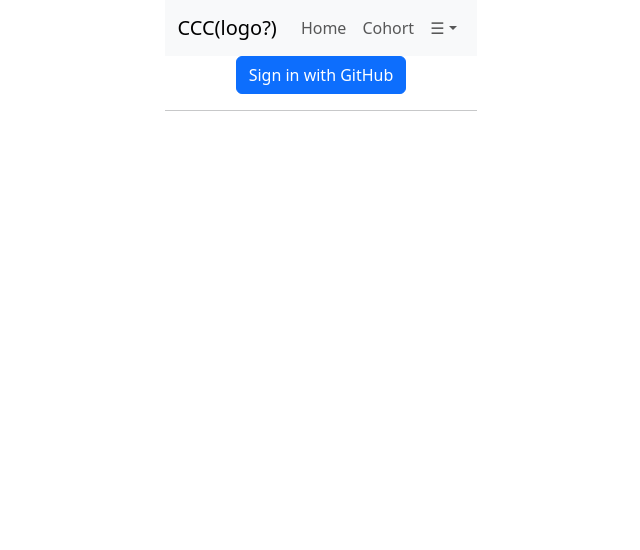
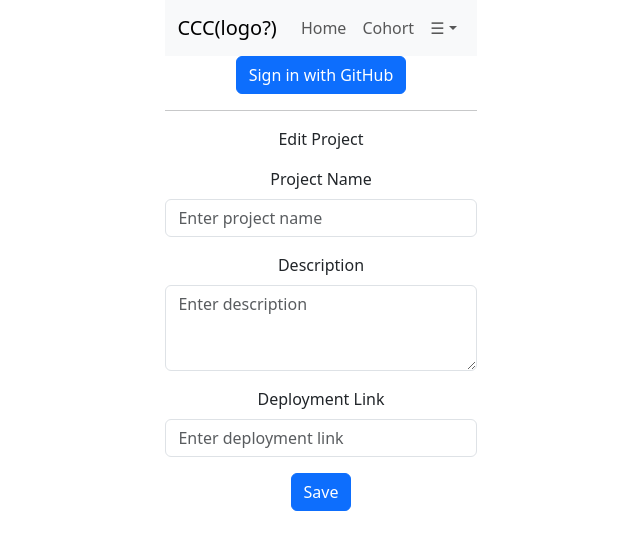
Before and after one commit to TKittow/Unit3_Project_CrashCourseCollective_Frontend, a React (Create React App) app: page /editprojectpage in a window 1280 px wide. Shown: the top 550 px of the page, without its empty margins (319-959 px from the left). Built offline with nearby package versions, Linux system fonts and the light colour scheme; no server answers.

Commit message:
Thursday morning

```diff
--- a/src/App.js
+++ b/src/App.js
@@ -6,6 +6,7 @@ import CohortPage from './pages/CohortPage/CohortPage'
 import ProfilePage from './pages/ProfilePage/ProfilePage'
 import EditProfilePage from './pages/EditProfilePage/EditProfilePage'
 import ProjectPage from './pages/ProjectPage/ProjectPage'
+import EditProjectPage from './pages/ProjectPage/EditProjectPage';
 import { Routes, Route } from 'react-router-dom'
 import { useEffect, useState } from 'react'
 import { useUsers } from './context/UserContext'
@@ -154,7 +155,8 @@ async function loginUser() {
             <Route path='/profilepage/:username' element={ <ProfilePage userData={userData} /> } />
             <Route path='/editprofilepage' element={ <EditProfilePage userData={userData}/> } />
             <Route path='/login' />
-            <Route path='/projects/:projectName' element={ <ProjectPage projects={projects} />} />
+            <Route path='/projects/:projectName' element={ <ProjectPage projects={projects} userData={userData}/>} />
+            <Route path='/editprojectpage' element={<EditProjectPage />} />
           </Routes>
 
       </main>
--- a/src/pages/ProfilePage/ProfilePage.jsx
+++ b/src/pages/ProfilePage/ProfilePage.jsx
@@ -9,7 +9,7 @@ import './ProfilePage.css'
 
 
 export default function ProfilePage({ userData }){
-  const { getUserDetails, userDetails, userDetailsF, cohorts, setUserDetails } = useUsers()
+  const { getUserDetails, userDetails, userDetailsF, cohorts } = useUsers()
   const [showModal, setShowModal] = useState(false)
   const { getProjects } = useProjects()
   const { username } = useParams()
--- a/src/pages/ProjectPage/EditProjectPage.jsx
+++ b/src/pages/ProjectPage/EditProjectPage.jsx
@@ -1,7 +1,106 @@
-import React from 'react'
+import { useEffect, useState } from 'react'
+import Button from 'react-bootstrap/Button'
+import Form from 'react-bootstrap/Form'
+import { useParams } from 'react-router-dom'
 
 export default function EditProjectPage() {
+  const { projectId } = useParams()
+  const [projectDetails, setProjectDetails] = useState({
+    projectName: '',
+    description: '',
+    deploymentLink: '',
+  });
+  const [formSubmitted, setFormSubmitted] = useState(false)
+
+  useEffect(() => {
+    // Fetch project details based on projectId
+    fetchProjectDetails(projectId);
+  }, [projectId])
+
+  const fetchProjectDetails = async (projectId) => {
+    try {
+      // Make API call to fetch project details based on projectId
+      const response = await fetch(`/api/projects/${projectId}`) // Update the API endpoint as per your backend
+      if (response.ok) {
+        const data = await response.json()
+        setProjectDetails(data)
+      } else {
+        console.error('Failed to fetch project details')
+      }
+    } catch (error) {
+      console.error('Error fetching project details:', error)
+    }
+  }
+
+  const saveEdit = async (e) => {
+    e.preventDefault()
+    try {
+      // Make API call to save updated project details
+      const response = await fetch(`/api/projects/${projectId}`, {
+        method: 'PUT',
+        headers: {
+          'Content-Type': 'application/json',
+        },
+        body: JSON.stringify(projectDetails),
+      });
+      if (response.ok) {
+        setFormSubmitted(true)
+      } else {
+        console.error('Failed to save project details')
+      }
+    } catch (error) {
+      console.error('Error saving project details:', error)
+    }
+  };
+
+  const handleChange = (e) => {
+    const { name, value } = e.target
+    setProjectDetails((prevDetails) => ({ ...prevDetails, [name]: value }))
+  }
+
   return (
-    <div>EditProjectPage</div>
-  )
+    <>
+      <p>Edit Project</p>
+      <Form onSubmit={saveEdit}>
+        <Form.Group className="mb-3" controlId="formProjectName">
+          <Form.Label>Project Name</Form.Label>
+          <Form.Control
+            type="text"
+            name="projectName"
+            value={projectDetails.projectName}
+            placeholder="Enter project name"
+            onChange={handleChange}
+          />
+        </Form.Group>
+
+        <Form.Group className="mb-3" controlId="formDescription">
+          <Form.Label>Description</Form.Label>
+          <Form.Control
+            as="textarea"
+            rows={3}
+            name="description"
+            value={projectDetails.description}
+            placeholder="Enter description"
+            onChange={handleChange}
+          />
+        </Form.Group>
+
+        <Form.Group className="mb-3" controlId="formDeploymentLink">
+          <Form.Label>Deployment Link</Form.Label>
+          <Form.Control
+            type="text"
+            name="deploymentLink"
+            value={projectDetails.deploymentLink}
+            placeholder="Enter deployment link"
+            onChange={handleChange}
+          />
+        </Form.Group>
+
+        <Button variant="primary" type="submit">
+          Save
+        </Button>
+      </Form>
+      {formSubmitted && <div>Form submitted</div>}
+    </>
+  );
 }
--- a/src/pages/ProjectPage/ProjectPage.jsx
+++ b/src/pages/ProjectPage/ProjectPage.jsx
@@ -1,9 +1,9 @@
-import { useParams } from 'react-router-dom'
+import { useParams, Link  } from 'react-router-dom'
 import { useUsers } from '../../context/UserContext'
-import { useEffect} from 'react'
+import { useEffect } from 'react'
+import { Button} from 'react-bootstrap'
 
-export default function ProjectPage({ projects }) {
-
+export default function ProjectPage({ projects, userData }) {
   const { projectName } = useParams()
   const { getUserDetails, userDetails } = useUsers()
 
@@ -14,20 +14,33 @@ export default function ProjectPage({ projects }) {
 // eslint-disable-next-line react-hooks/exhaustive-deps
  }, [])
 
-     console.log(userDetails)
-
 
 
 
   return (
     <div className='projectPage'>
       <h1>{thisProject.projectName}</h1>
+      <div className='btn-primary'>
+        {userData.login === thisProject.username && (
+          <Link to={{ pathname: '/editprojectpage', state: { projectDetails: thisProject }}}>
+            <Button>Update Project</Button>
+          </Link>
+        )}
+      </div>
+      <div>
+        <div>{thisProject.description}</div>
+        <div>{thisProject.deploymentLink}</div>
+      </div>
+      <hr />
+      <span>
         {userDetails.userAvatar ?  <img src={userDetails.userAvatar} alt="" />
         :
       <div>
         The user: {userDetails.username} does not have an avatar uploaded :(
       </div>
       }
+      <div>{thisProject.collaborators}</div>
+      </span>
     </div>
   )
 }
```
Also changed, not shown: src/context/UserContext.js (+6 -3 lines). Lines whose indentation alone changed are shown as unchanged.
